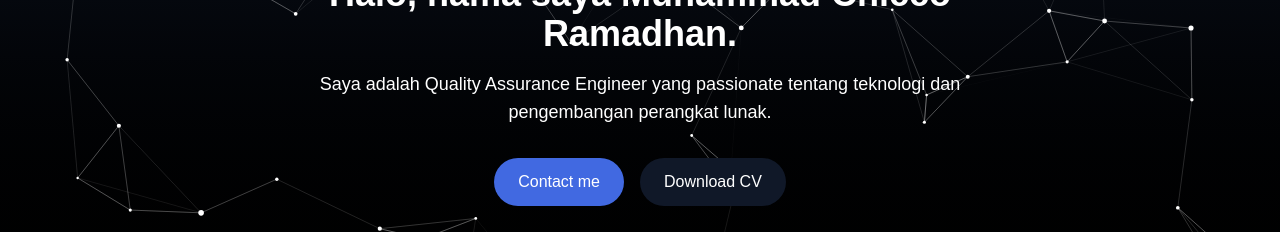
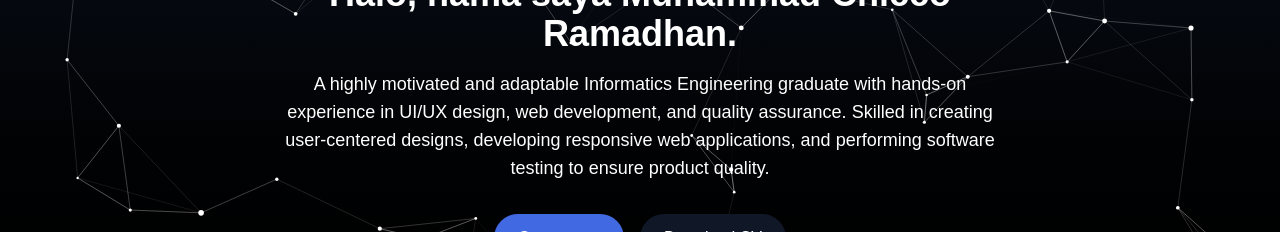
Before and after one commit to ciko16/cikoo16, a Next.js app: page / in a window 1280 px wide. Shown: the part 418-650 px from the top of the page. Built offline with nearby package versions, Linux system fonts and the light colour scheme.

Commit message:
desc update

```diff
--- a/app/page.js
+++ b/app/page.js
@@ -112,7 +112,9 @@ export default function Home() {
               Halo, nama saya Muhammad Chicco Ramadhan.
             </h1>
             <p className="text-lg mb-6">
-              Saya adalah Quality Assurance Engineer yang passionate tentang teknologi dan pengembangan perangkat lunak.
+              A highly motivated and adaptable Informatics Engineering graduate with hands-on experience in UI/UX
+              design, web development, and quality assurance. Skilled in creating user-centered designs, developing
+              responsive web applications, and performing software testing to ensure product quality.
             </p>
             <div className="flex flex-col sm:flex-row justify-center gap-4 mt-8">
               <a href="mailto:muhammadchikor7@gmail.com?subject=Hello&body=Hello%20Chicco,%20I'm%20interested%20with%20your%20portfolio.">
```
